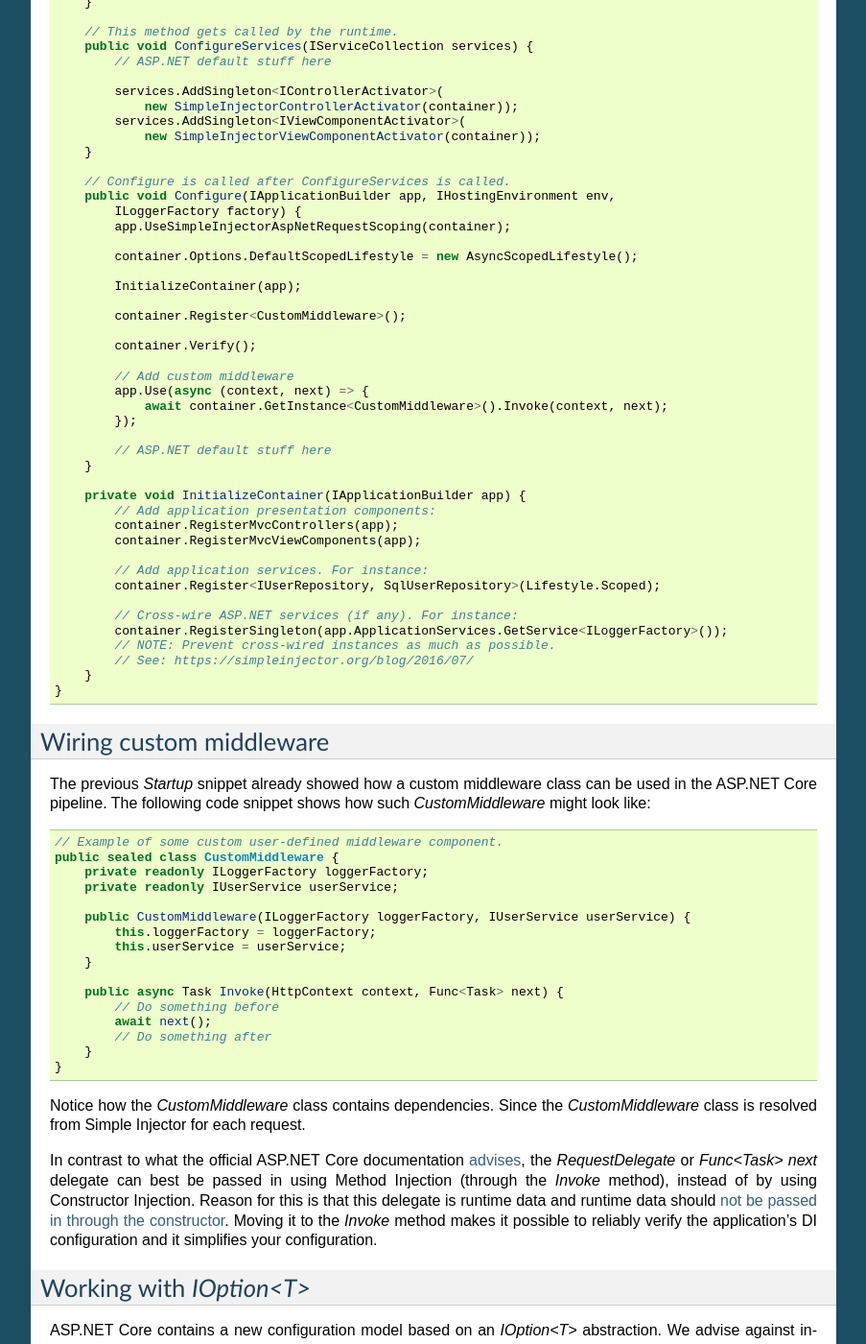
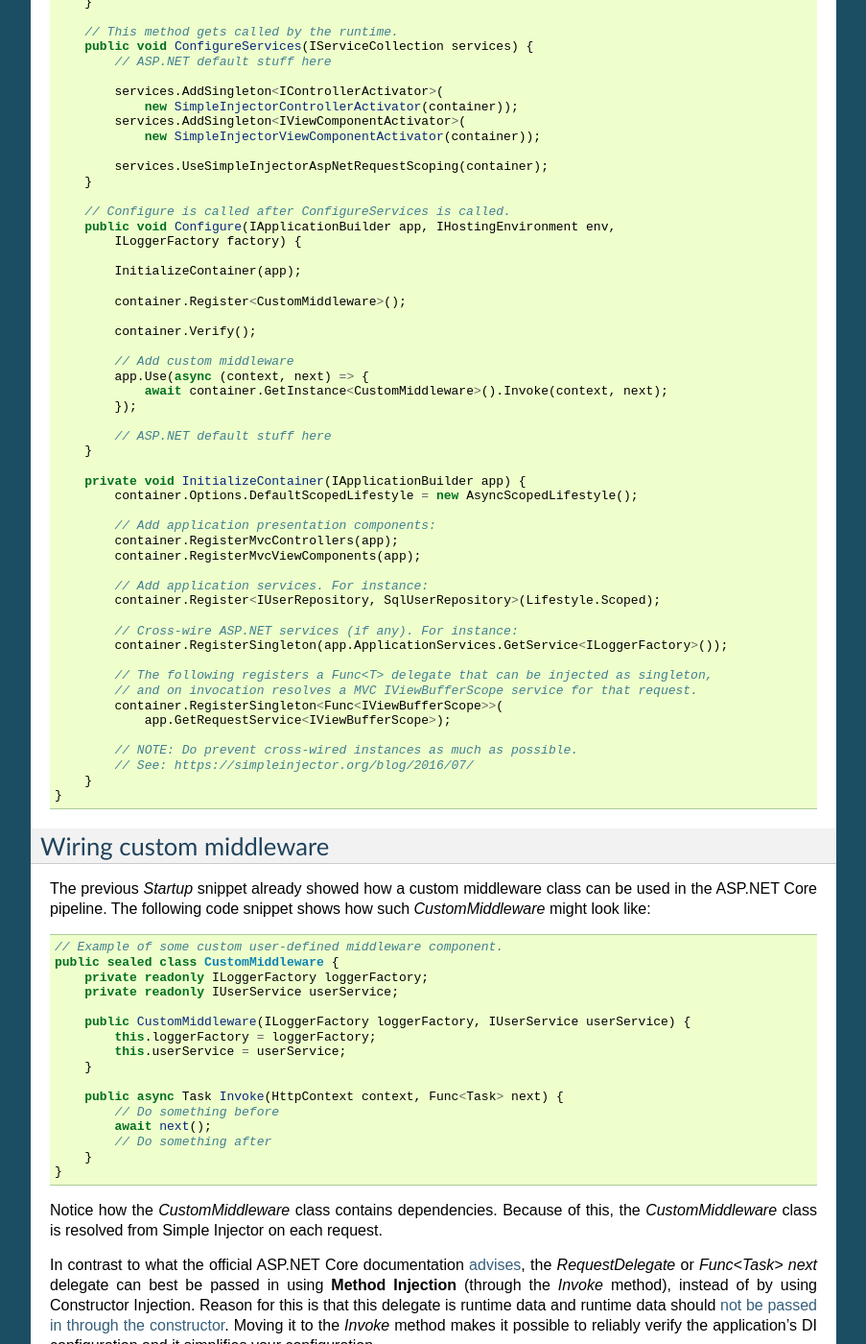
Before and after one commit to simpleinjector/Documentation, a Sphinx documentation site: the page built from source/aspnetintegration.rst, in a window 1280 px wide and 1400 px high, scrolled down 494 px. Shown: the whole window at 96% size, without its empty margins (198-1101 px from the left). Built offline with Sphinx 7.4.7, drawn with Linux system fonts in a browser that asks for light colours.

Commit message:
ASP.NET Core docs updated
ASP.NET Core docs updated based on changed in the beta2 release of the
integration package.

```diff
--- a/source/aspnetintegration.rst
+++ b/source/aspnetintegration.rst
@@ -37,14 +37,13 @@ The following code snippet shows how to use the integration package to apply Sim
                 new SimpleInjectorControllerActivator(container));
             services.AddSingleton<IViewComponentActivator>(
                 new SimpleInjectorViewComponentActivator(container));
+
+            services.UseSimpleInjectorAspNetRequestScoping(container);
         }
 
         // Configure is called after ConfigureServices is called.
         public void Configure(IApplicationBuilder app, IHostingEnvironment env,
             ILoggerFactory factory) {
-            app.UseSimpleInjectorAspNetRequestScoping(container);
-
-            container.Options.DefaultScopedLifestyle = new AsyncScopedLifestyle();
 
             InitializeContainer(app);
 
@@ -61,6 +60,8 @@ The following code snippet shows how to use the integration package to apply Sim
         }
 
         private void InitializeContainer(IApplicationBuilder app) {
+            container.Options.DefaultScopedLifestyle = new AsyncScopedLifestyle();
+
             // Add application presentation components:
             container.RegisterMvcControllers(app);
             container.RegisterMvcViewComponents(app);
@@ -70,7 +71,13 @@ The following code snippet shows how to use the integration package to apply Sim
 
             // Cross-wire ASP.NET services (if any). For instance:
             container.RegisterSingleton(app.ApplicationServices.GetService<ILoggerFactory>());
-            // NOTE: Prevent cross-wired instances as much as possible.
+
+            // The following registers a Func<T> delegate that can be injected as singleton,
+            // and on invocation resolves a MVC IViewBufferScope service for that request.
+            container.RegisterSingleton<Func<IViewBufferScope>>(
+                app.GetRequestService<IViewBufferScope>);
+
+            // NOTE: Do prevent cross-wired instances as much as possible.
             // See: https://simpleinjector.org/blog/2016/07/
         }
     }
@@ -99,9 +106,9 @@ The previous `Startup` snippet already showed how a custom middleware class can
         }
     }
 
-Notice how the `CustomMiddleware` class contains dependencies. Since the `CustomMiddleware` class is resolved from Simple Injector for each request.
+Notice how the `CustomMiddleware` class contains dependencies. Because of this, the `CustomMiddleware` class is resolved from Simple Injector on each request.
 
-In contrast to what the official ASP.NET Core documentation `advises <https://docs.microsoft.com/en-us/aspnet/core/fundamentals/middleware#writing-middleware>`_, the `RequestDelegate` or `Func<Task> next` delegate can best be passed in using Method Injection (through the `Invoke` method), instead of by using Constructor Injection. Reason for this is that this delegate is runtime data and runtime data should `not be passed in through the constructor <https://www.cuttingedge.it/blogs/steven/pivot/entry.php?id=99>`_. Moving it to the `Invoke` method makes it possible to reliably verify the application's DI configuration and it simplifies your configuration.
+In contrast to what the official ASP.NET Core documentation `advises <https://docs.microsoft.com/en-us/aspnet/core/fundamentals/middleware#writing-middleware>`_, the `RequestDelegate` or `Func<Task> next` delegate can best be passed in using **Method Injection** (through the `Invoke` method), instead of by using Constructor Injection. Reason for this is that this delegate is runtime data and runtime data should `not be passed in through the constructor <https://www.cuttingedge.it/blogs/steven/pivot/entry.php?id=99>`_. Moving it to the `Invoke` method makes it possible to reliably verify the application's DI configuration and it simplifies your configuration.
 
 Working with `IOption<T>`
 =========================
```
